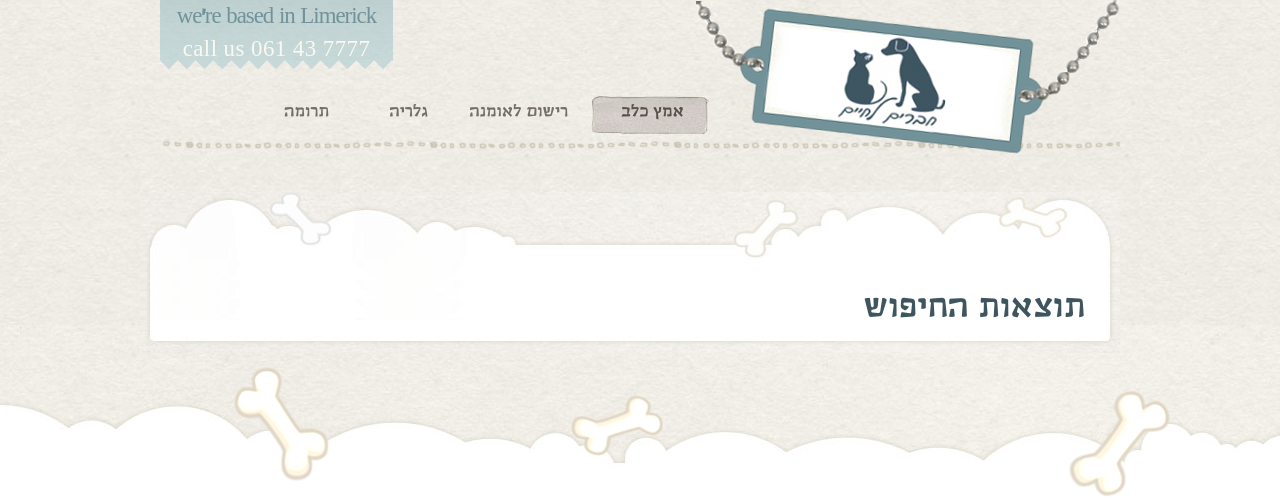
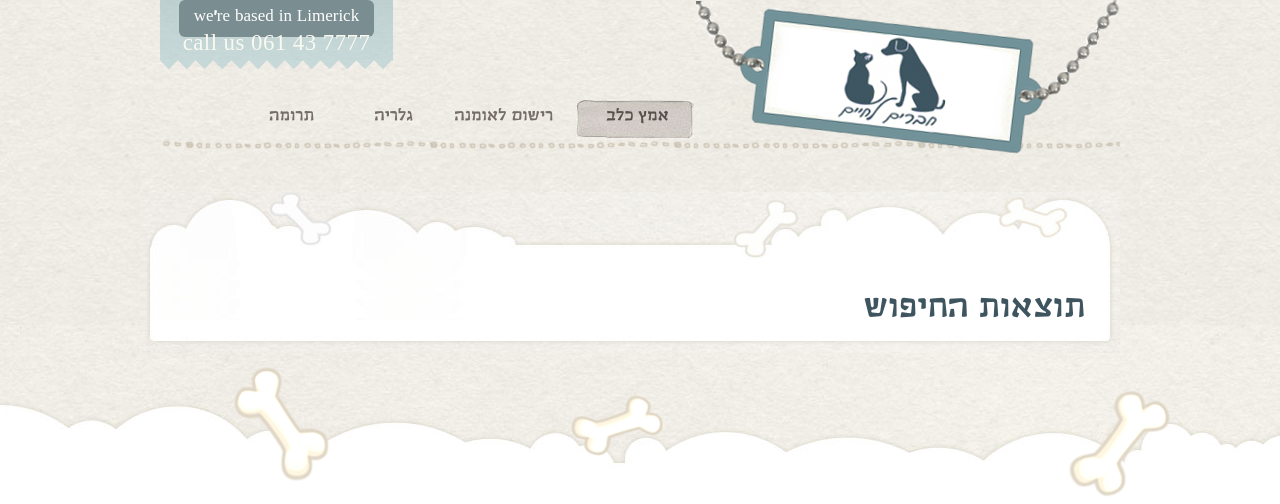
Before and after one commit to ofirnn/friends_forlife, a Django app: page /friends_forlife/dogs_list in a window 1280 px wide. Shown: the top 504 px of the page. Run offline with Django 3.2, Linux system fonts and the light colour scheme; data that the repository does not hold is empty; parts of the project's set-up code (start-up, migrations or seed data) failed here and were passed over.

Commit message:
10.12.15 changesss

```diff
--- a/friends_forlife/app/static/js/script.js
+++ b/friends_forlife/app/static/js/script.js
@@ -1,6 +1,10 @@
 $('#btnClick').on('click',function(){
+    $(this).text(function(i, v){
+       return v === 'כניסה למערכת' ? 'ביטול' : 'כניסה למערכת'
+    })
+
     if($('#1').css('display')!='none'){
-    $('#2').html('Here is my dynamic content').show().siblings('div').hide();
+    $('#2').show().siblings('div').hide();
     }else if($('#2').css('display')!='none'){
         $('#1').show().siblings('div').hide();
     }
--- a/friends_forlife/app/static/style/style.css
+++ b/friends_forlife/app/static/style/style.css
@@ -59,11 +59,11 @@ body {font-family: trashimclm; color: #333; background:#333333 url("../../static
 /*=====Logo===*/
 #logo{width: 425px; height: 175px; background:transparent url("../../static/img/logo_425_156.png") no-repeat;
       display: block; float:right;
-      z-index:1;
+      z-index:9999;
       }
 
 
-/*=====Donation Banner===*/
+/*=====Login Form===*/
 #contact {
 	background:url(../../static/img/background/contact-details.png) no-repeat;
 	width:213px;
@@ -73,17 +73,17 @@ body {font-family: trashimclm; color: #333; background:#333333 url("../../static
 	float:left;
 }
 
-span.based {
-	font-weight:500px;
-	color:#729299;
-	display:block;
-	font-size:1.429em;
-	line-height:1.1em;
-	letter-spacing:-1px;
-	margin-bottom:4px;
+.based {
+	white-space:normal;
+	padding:10px 15px;font-size:17px;line-height:1.371;border-radius:6px;
+	color:#fff;background-color:#7A8D90; border: 0; outline: 0;
 }
 
-span.number {
+#btnClick:hover{
+	pointer:cursor;
+}
+
+.number {
 	color:#f9f9f1;
 	font-family: "chunk-1","chunk-2",serif;
 	font-size:1.429em;
@@ -402,8 +402,9 @@ input[type="search"]::-webkit-search-decoration {
 	#nav{
 	overflow:visible;
 	float:left;
-	width:1000px;
-	margin:-140px 0 0 -180px;
+	width:550px;
+	height:10px;
+	margin:-30px -180px 0 30px;
 	}
 
 
@@ -446,7 +447,6 @@ input[type="search"]::-webkit-search-decoration {
 
   #nav ul {
     text-align: center;
-    z-index:999;
     position:relative;
     margin:60px 0 0 0;
   }
@@ -472,13 +472,13 @@ input[type="search"]::-webkit-search-decoration {
 #nav li.navBtnAdopt a { width:86px;}
 #nav li.navBtnAdopt.is-active a, #nav li.navBtnAdopt a:hover { background:url(../../static/img/buttons/menu-tabs/navBtn118.jpg) no-repeat;}
 
-#nav li.navBtnFoster a { width:100px; }
+#nav li.navBtnFoster a { width:100px;}
 #nav li.navBtnFoster.is-active a, #nav li.navBtnFoster a:hover { background:url(../../static/img/buttons/menu-tabs/navBtn131.jpg) no-repeat;}
 
-#nav li.navBtnAbout a { width:84px; }
+#nav li.navBtnAbout a { width:84px;}
 #nav li.navBtnAbout.is-active a, #nav li.navBtnAbout a:hover { background:url(../../static/img/buttons/menu-tabs/navBtn118.jpg) no-repeat; }
 
-#nav li.navBtnDonate a { width:84px; }
+#nav li.navBtnDonate a { width:84px;}
 #nav li.navBtnDonate.is-active a, #nav li.navBtnDonate a:hover {background:url(../../static/img/buttons/menu-tabs/navBtn118.jpg) no-repeat; }
 
 }
```
Also changed, not shown: friends_forlife/app/templates/app/index.html (+8 -4 lines).
